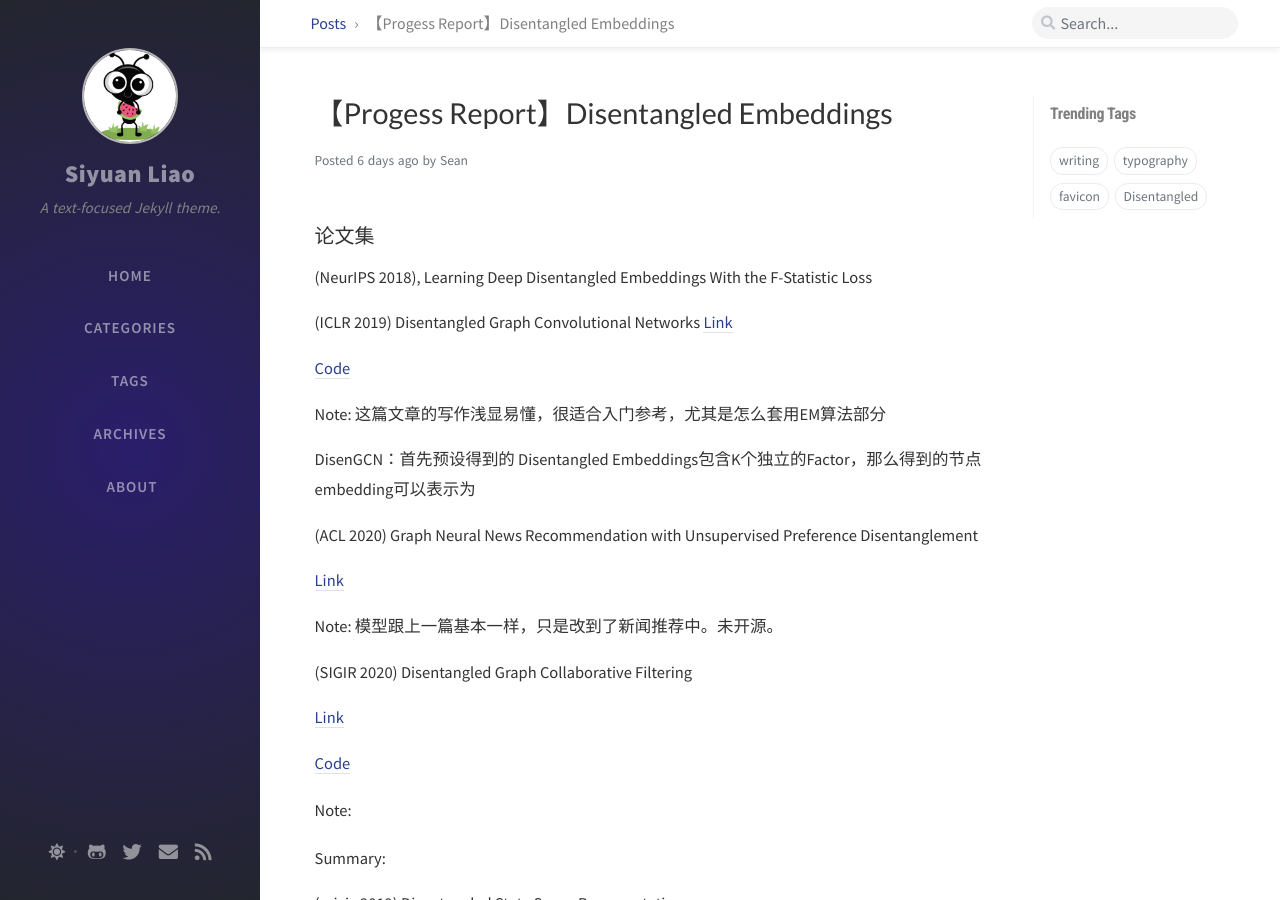
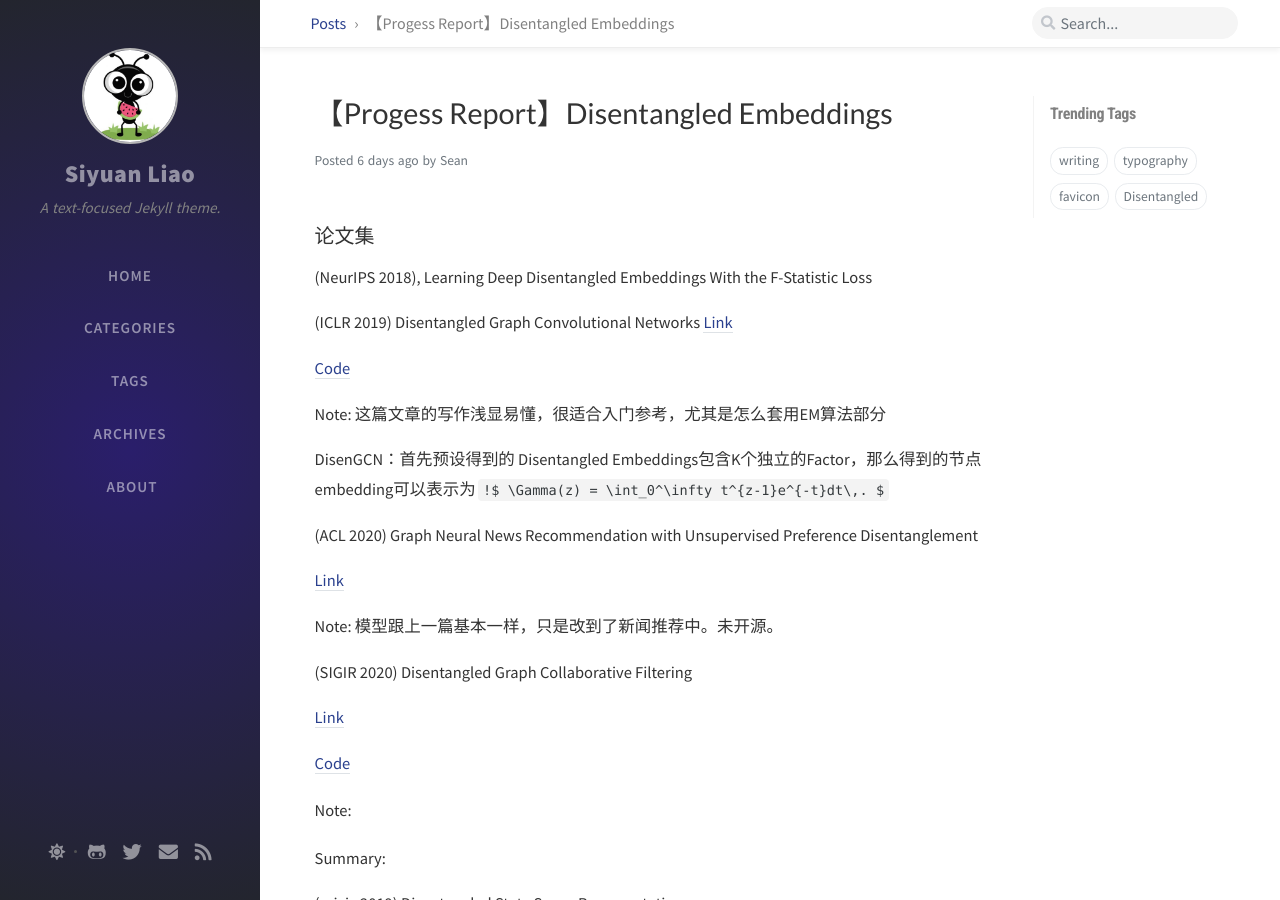
Before and after one commit to SeanLiaoy/seanliaoy.github.io, a Jekyll site: the page built from _posts/2020-10-04-disentangled.md, in a window 1280 px wide and 900 px high. Built offline with Jekyll 4.4.1, drawn with Linux system fonts in a browser that asks for light colours; nearby versions of some CDN libraries; comment, search, counter and statistics services are not loaded.

Commit message:
修改文件: _posts/2020-10-04-disentangled.md

```diff
--- a/_posts/2020-10-04-disentangled.md
+++ b/_posts/2020-10-04-disentangled.md
@@ -18,7 +18,8 @@ tags: [Disentangled]
 
 Note: 这篇文章的写作浅显易懂，很适合入门参考，尤其是怎么套用EM算法部分
 
-DisenGCN：首先预设得到的 Disentangled Embeddings包含K个独立的Factor，那么得到的节点embedding可以表示为
+DisenGCN：首先预设得到的 Disentangled Embeddings包含K个独立的Factor，那么得到的节点embedding可以表示为`!$ \Gamma(z) = \int_0^\infty t^{z-1}e^{-t}dt\,. $`
+
 
 
 
```
